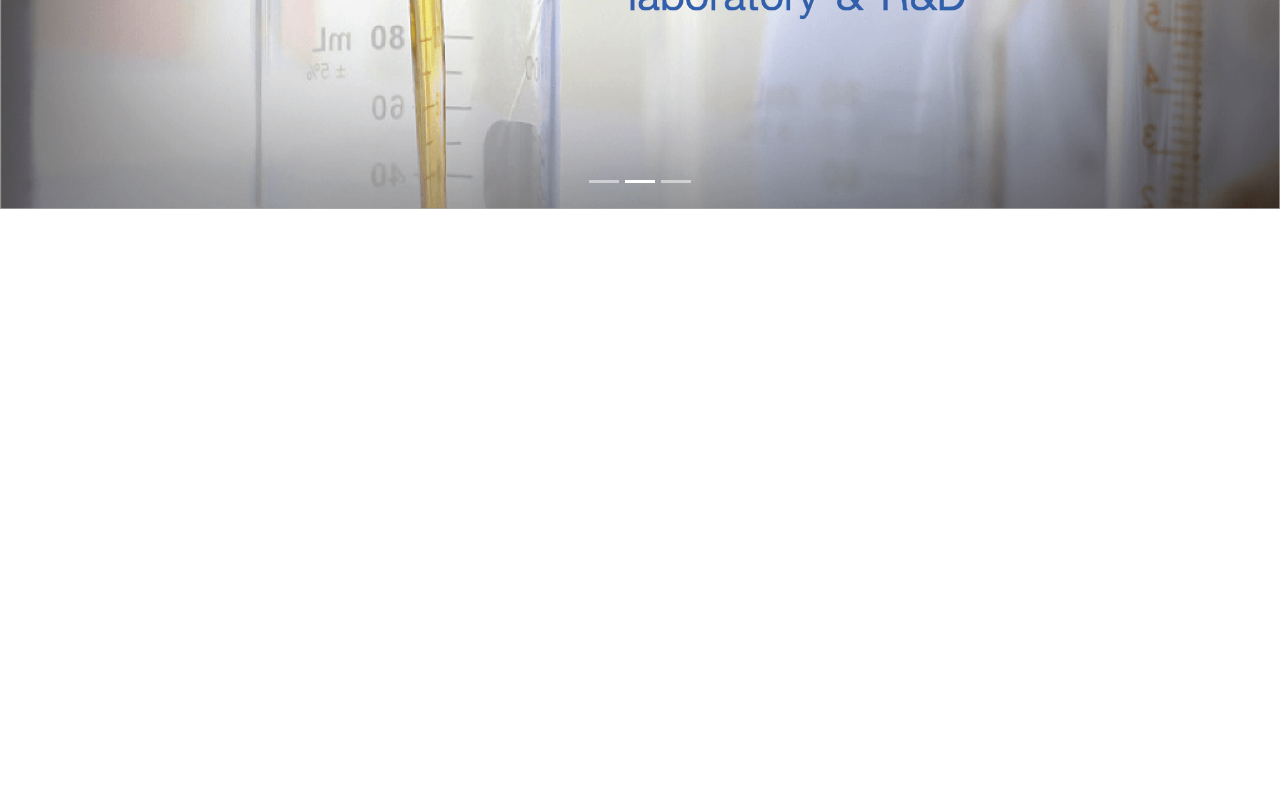
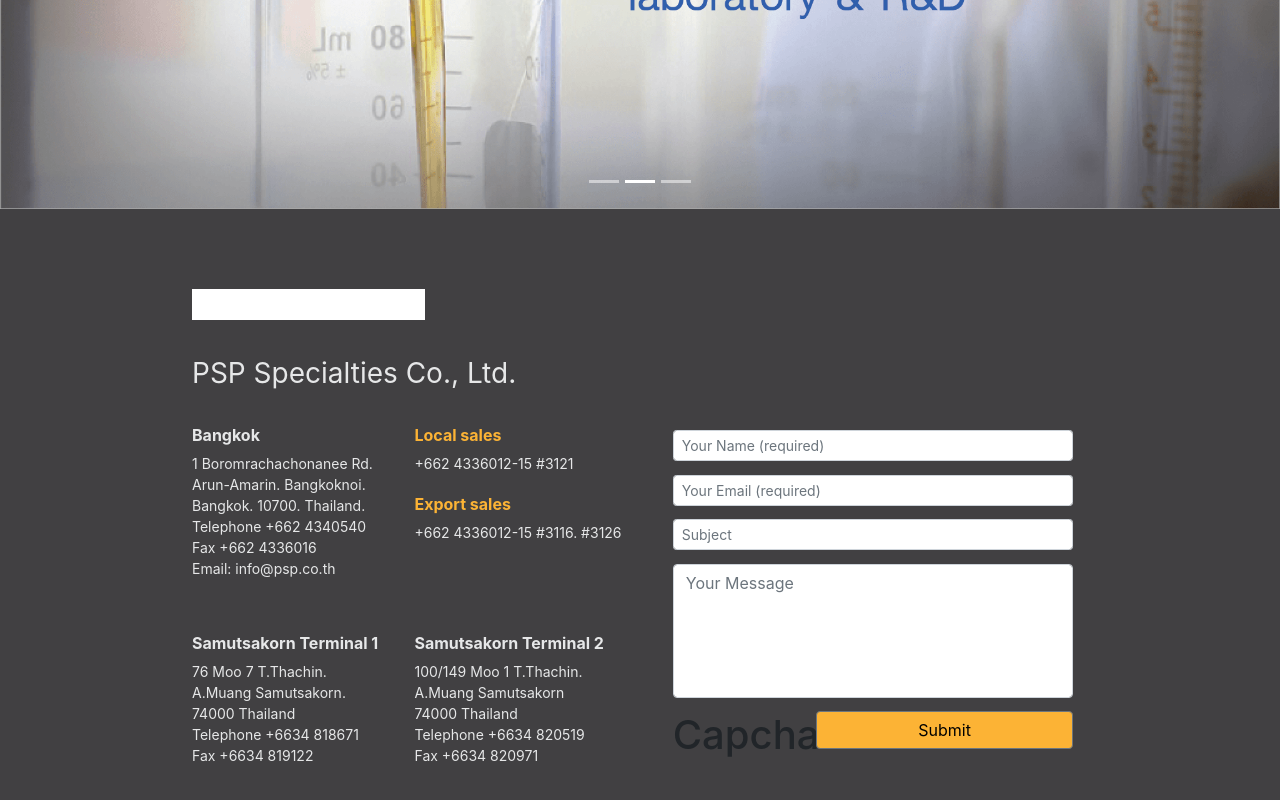
Before and after one commit to aussawin/WebProject, a Vue app: page / in a window 1280 px wide. Shown: the part 460-1260 px from the top of the page. Before the commit the page ends 800 px from the top, so only its background shows below. Built offline with nearby package versions, Linux system fonts and the light colour scheme.

Commit message:
added ContactUs page

```diff
--- /dev/null
+++ b/src/components/ContactUs.vue
@@ -0,0 +1,155 @@
+<template>
+  <div id="contact-us">
+    <img src="../assets/Image/8_Contact/Head.jpg">
+
+    <div class="company-name">
+      <p>PSP Specialties Co., Ltd.</p>
+    </div>
+
+    <div class="grid-container">
+      <div class="bangkok-location">
+        <h6><strong style="color: rgb(230, 231, 232);">Bangkok</strong></h6>
+        <p>1 Boromrachachonanee Rd.</p>
+        <p>Arun-Amarin. Bangkoknoi.</p>
+        <p>Bangkok. 10700. Thailand.</p>
+        <p>Telephone +662 4340540</p>
+        <p>Fax +662 4336016</p>
+        <p>Email: info@psp.co.th</p>
+      </div>
+
+      <div class="sales-contact">
+        <h6><strong style="color: rgb(252, 179, 53);">Local sales</strong></h6>
+        <p>+662 4336012-15 #3121</p> <br>
+        <h6><strong style="color: rgb(252, 179, 53);">Export sales</strong></h6>
+        <p>+662 4336012-15 #3116. #3126</p>
+      </div>
+
+      <div class="samutsakorn-loc1">
+        <h6><strong style="color: rgb(230, 231, 232);">Samutsakorn Terminal 1</strong></h6>
+        <p>76 Moo 7 T.Thachin.</p>
+        <p>A.Muang Samutsakorn.</p>
+        <p>74000 Thailand</p>
+        <p>Telephone +6634 818671</p>
+        <p>Fax +6634 819122</p>
+      </div>
+
+      <div class="samutsakorn-loc2">
+        <h6><strong style="color: rgb(230, 231, 232);">Samutsakorn Terminal 2</strong></h6>
+        <p>100/149 Moo 1 T.Thachin.</p>
+        <p>A.Muang Samutsakorn</p>
+        <p>74000 Thailand</p>
+        <p>Telephone +6634 820519</p>
+        <p>Fax +6634 820971</p>
+      </div>
+
+      <div class="form-input">
+        <b-container fluid>
+          <b-row class="my-1">
+            <b-col sm="12">
+              <b-form-input id="input-small" size="sm" type="text" placeholder="Your Name (required)"></b-form-input>
+            </b-col>
+          </b-row>
+          <b-row class="my-1">
+            <b-col sm="12">
+              <b-form-input id="input-small" size="sm" type="text" placeholder="Your Email (required)"></b-form-input>
+            </b-col>
+          </b-row>
+          <b-row class="my-1">
+            <b-col sm="12">
+              <b-form-input id="input-small" size="sm" type="text" placeholder="Subject"></b-form-input>
+            </b-col>
+          </b-row>
+          <b-row class="my-1">
+            <b-col sm="12">
+              <b-form-textarea id="textarea1" v-model="text" placeholder="Your Message" :rows="5" :max-rows="6">
+              </b-form-textarea>
+            </b-col>
+          </b-row>
+          <b-row class="my-1">
+            <b-col sm="4">
+              <h1>Capcha</h1>
+            </b-col>
+            <b-col sm="8">
+              <b-button id="submit-btn">Submit</b-button>
+            </b-col>
+          </b-row>
+        </b-container>
+      </div>
+    </div>
+  </div>
+</template>
+
+<script>
+  export default {
+    name: "ContactUs",
+  }
+
+</script>
+
+<style scoped>
+  #contact-us {
+    width: 100vw;
+    height: 80vh;
+    padding-top: 10vh;
+    padding-bottom: 10vh;
+    padding-left: 15vw;
+    padding-right: 15vw;
+    background-color: rgb(65, 64, 66);
+  }
+
+  .grid-container {
+    padding-top: 4vh;
+    display: grid;
+    grid-template-areas:
+      'loc1 loc2 form form form form'
+      'loc3 loc4 form form form form';
+    grid-row-gap: 5vh;
+  }
+
+  p {
+    margin: 0px;
+    color: rgb(230, 231, 232);
+  }
+
+  .company-name {
+    padding-top: 4vh;
+    font-size: 28px;
+    color: rgb(230, 231, 232);
+  }
+
+  .bangkok-location {
+    grid-area: loc1;
+    font-size: 14px;
+  }
+
+  .sales-contact {
+    grid-area: loc2;
+    font-size: 14px;
+  }
+
+  .samutsakorn-loc1 {
+    grid-area: loc3;
+    font-size: 14px;
+  }
+
+  .samutsakorn-loc2 {
+    grid-area: loc4;
+    font-size: 14px;
+  }
+
+  .form-input {
+    grid-area: form;
+    width: 100%;
+  }
+
+  #submit-btn {
+    background-color: rgb(252, 179, 53);
+    color: black;
+    width: 100%;
+  }
+
+  .row {
+    padding-bottom: 1.2vh;
+  }
+
+</style>
--- a/src/components/Main.vue
+++ b/src/components/Main.vue
@@ -2,18 +2,21 @@
     <div id="main">
         <navbar></navbar>
         <carousel></carousel>
+        <contact-us></contact-us>
     </div>
 </template>
 
 <script>
 import NavBar from './NavBar.vue';
 import Carousel from "./Carousel.vue"
+import ContactUs from "./ContactUs.vue"
 
 export default {
     name: "Main",
   components: {
     "carousel": Carousel,
-    "navbar" : NavBar
+    "navbar": NavBar,
+    "contact-us": ContactUs,
   }
 }
 </script>
```
